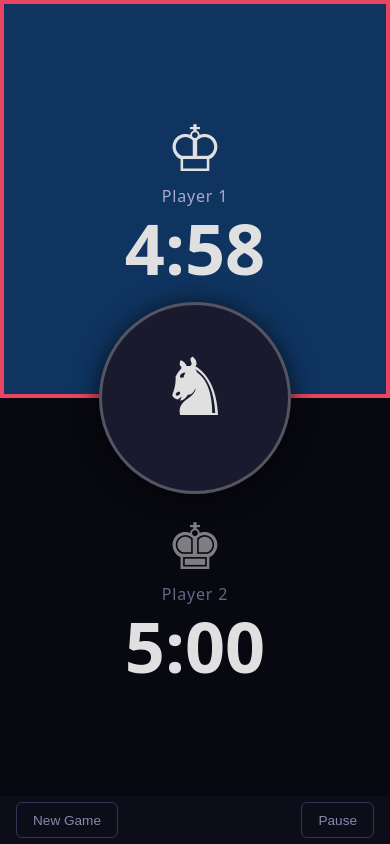
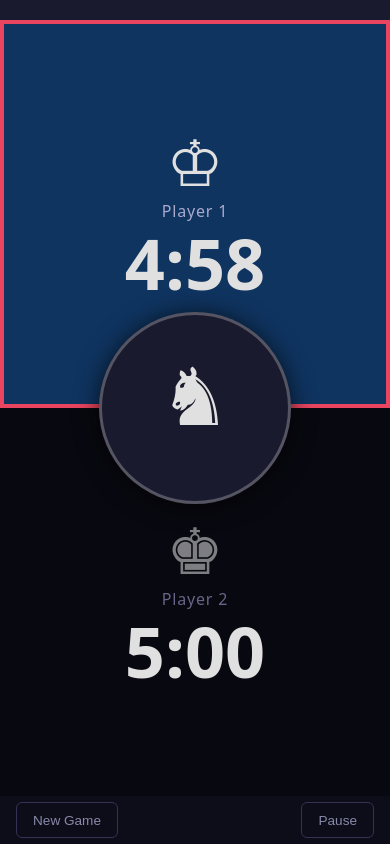
Before and after one commit to NiallConnaughton/chess-timer, a plain HTML site: page index.html in a window 390 px wide. Both pictures are taken after a click on the button "Start Game". Drawn offline with Linux system fonts and the light colour scheme.

Commit message:
Increase top padding on mobile to clear status bar overlay

```diff
--- a/style.css
+++ b/style.css
@@ -140,7 +140,12 @@ h1 { font-size: 2rem; letter-spacing: 0.08em; }
   display: flex;
   flex-direction: column;
   height: 100vh;
-  padding-top: env(safe-area-inset-top, 0px);
+}
+
+@media (max-width: 767px) {
+  #game-screen {
+    padding-top: calc(env(safe-area-inset-top, 50px) + 20px);
+  }
 }
 
 .controls-bar {
```
